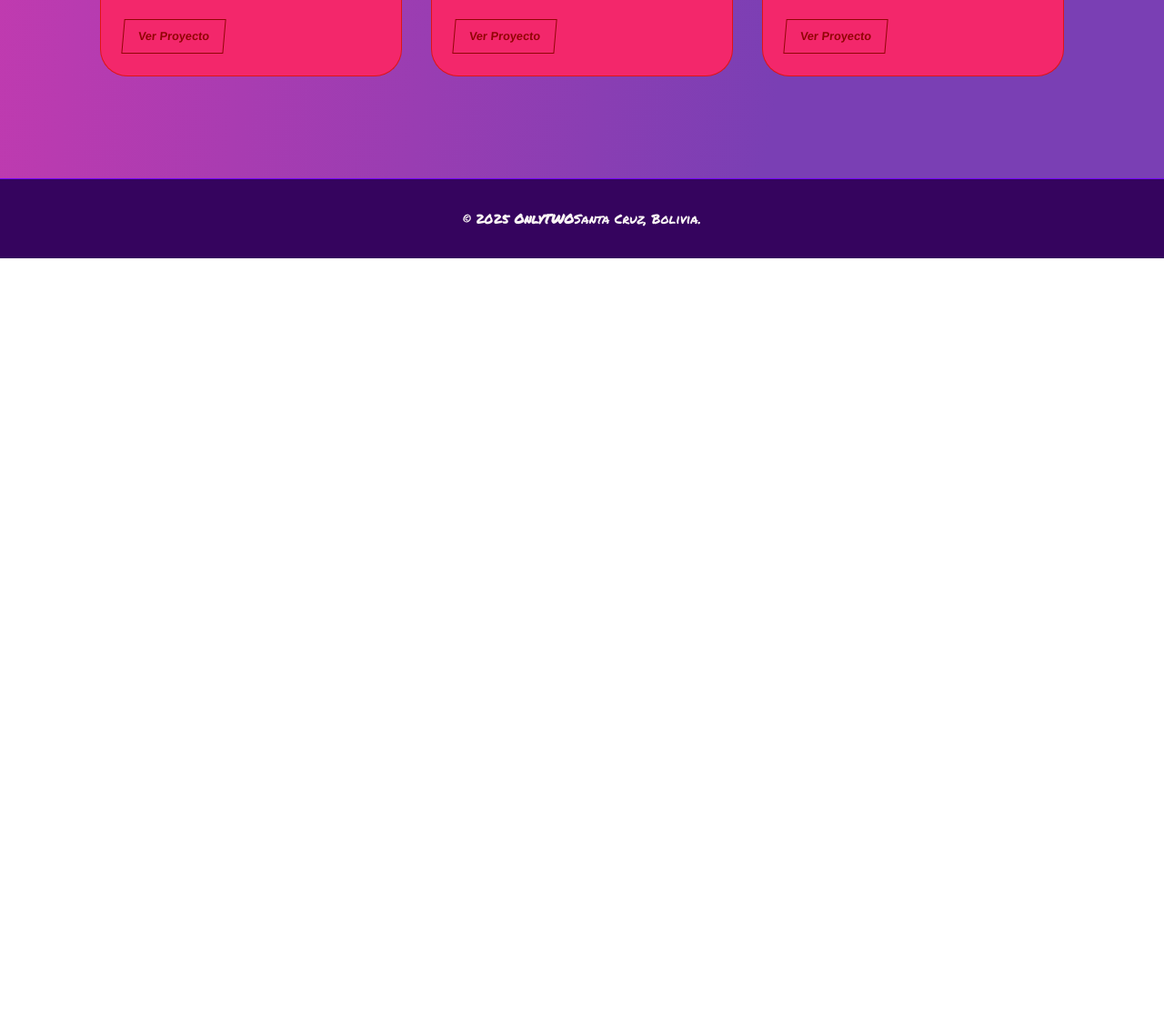
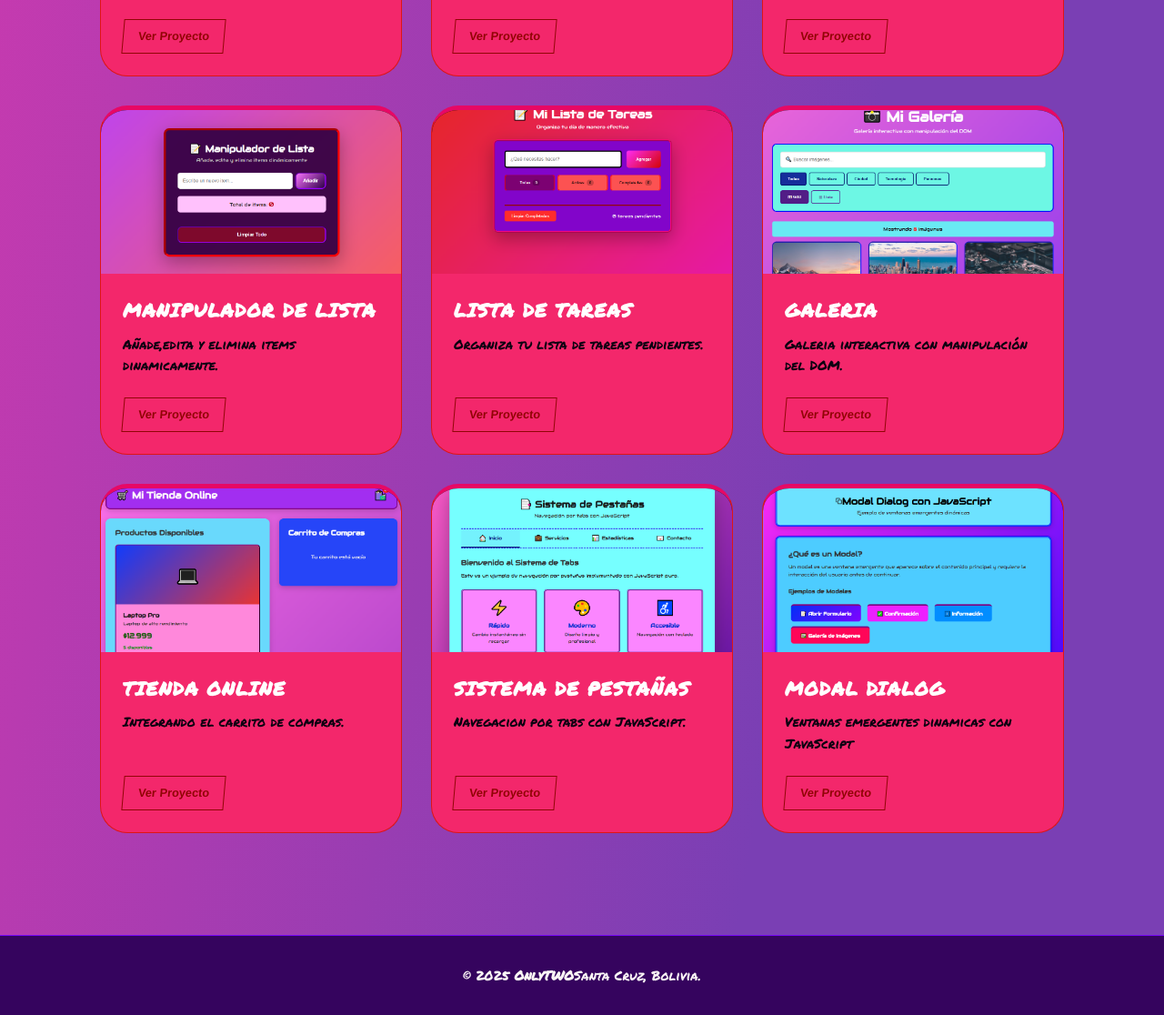
Before and after one commit to LizbethApMa/Project.github.io, a plain HTML site: page index.html in a window 1280 px wide. Shown: the part 5404-6520 px from the top of the page at 91% size. Before the commit the page ends 5688 px from the top, so only its background shows below. Drawn offline with Linux system fonts and the light colour scheme; a script that the page names is missing.

Commit message:
Update index.html

```diff
--- a/index.html
+++ b/index.html
@@ -467,6 +467,78 @@
                             <span class="btn-cta-small">Ver Proyecto</span>
                         </div>
                     </a>
+
+                     <a href="./Mod9/Ej1/index.html" class="cyber-card">
+                        <div class="card-image">
+                            <img src="./Mod9/Ej1/Lista.PNG" alt="Lista" onerror="this.src='https://via.placeholder.com/400x200/0f1011/ff2e2e?text=IMG+NOT+FOUND'">
+                            <div class="card-overlay"><i class="fas fa-file-alt"></i></div>
+                        </div>
+                        <div class="card-content">
+                            <h3>Manipulador de lista</h3>
+                            <p>Añade,edita y elimina items dinamicamente.</p>
+                            <span class="btn-cta-small">Ver Proyecto</span>
+                        </div>
+                    </a>
+
+                     <a href="./Mod9/Ej2/index.html" class="cyber-card">
+                        <div class="card-image">
+                            <img src="./Mod9/Ej2/ToDoList.PNG" alt="ToDo List" onerror="this.src='https://via.placeholder.com/400x200/0f1011/ff2e2e?text=IMG+NOT+FOUND'">
+                            <div class="card-overlay"><i class="fas fa-file-alt"></i></div>
+                        </div>
+                        <div class="card-content">
+                            <h3>Lista de tareas</h3>
+                            <p>Organiza tu lista de tareas pendientes.</p>
+                            <span class="btn-cta-small">Ver Proyecto</span>
+                        </div>
+                    </a>
+
+                     <a href="./Mod9/Ej3/index.html" class="cyber-card">
+                        <div class="card-image">
+                            <img src="./Mod9/Ej3/GaleriaDom.PNG" alt="Galeria" onerror="this.src='https://via.placeholder.com/400x200/0f1011/ff2e2e?text=IMG+NOT+FOUND'">
+                            <div class="card-overlay"><i class="fas fa-file-alt"></i></div>
+                        </div>
+                        <div class="card-content">
+                            <h3>Galeria</h3>
+                            <p>Galeria interactiva con manipulación del DOM.</p>
+                            <span class="btn-cta-small">Ver Proyecto</span>
+                        </div>
+                    </a>
+
+                     <a href="./Mod9/Ej4/index.html" class="cyber-card">
+                        <div class="card-image">
+                            <img src="./Mod9/Ej4/Carrito.PNG" alt="Carrito de compras" onerror="this.src='https://via.placeholder.com/400x200/0f1011/ff2e2e?text=IMG+NOT+FOUND'">
+                            <div class="card-overlay"><i class="fas fa-file-alt"></i></div>
+                        </div>
+                        <div class="card-content">
+                            <h3>Tienda Online</h3>
+                            <p>Integrando el carrito de compras.</p>
+                            <span class="btn-cta-small">Ver Proyecto</span>
+                        </div>
+                    </a>
+
+                     <a href="./Mod9/Ej5/index.html" class="cyber-card">
+                        <div class="card-image">
+                            <img src="./Mod9/Ej5/TabsDinamico.PNG" alt="Sistemas de pestañas" onerror="this.src='https://via.placeholder.com/400x200/0f1011/ff2e2e?text=IMG+NOT+FOUND'">
+                            <div class="card-overlay"><i class="fas fa-file-alt"></i></div>
+                        </div>
+                        <div class="card-content">
+                            <h3>Sistema de pestañas</h3>
+                            <p>Navegacion por tabs con JavaScript.</p>
+                            <span class="btn-cta-small">Ver Proyecto</span>
+                        </div>
+                    </a>
+
+                     <a href="./Mod9/Ej6/index.html" class="cyber-card">
+                        <div class="card-image">
+                            <img src="./Mod9/Ej6/ModalDialog.PNG" alt="Modal Dialog" onerror="this.src='https://via.placeholder.com/400x200/0f1011/ff2e2e?text=IMG+NOT+FOUND'">
+                            <div class="card-overlay"><i class="fas fa-file-alt"></i></div>
+                        </div>
+                        <div class="card-content">
+                            <h3>Modal Dialog</h3>
+                            <p>Ventanas emergentes dinamicas con JavaScript</p>
+                            <span class="btn-cta-small">Ver Proyecto</span>
+                        </div>
+                    </a>
                 </div>
             </section>
         </div>
```
